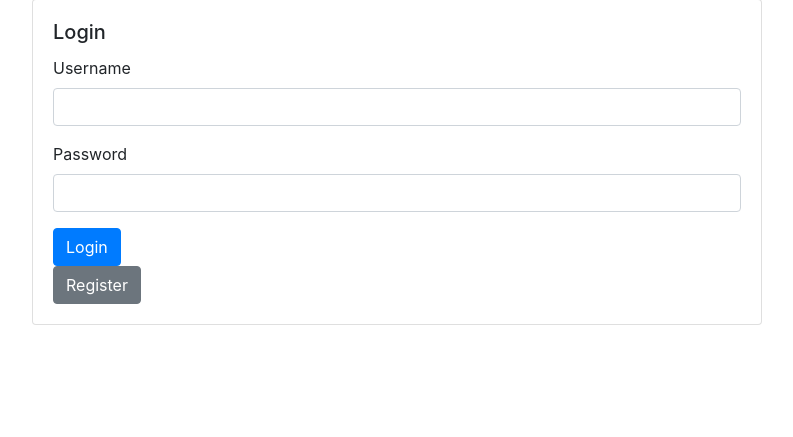
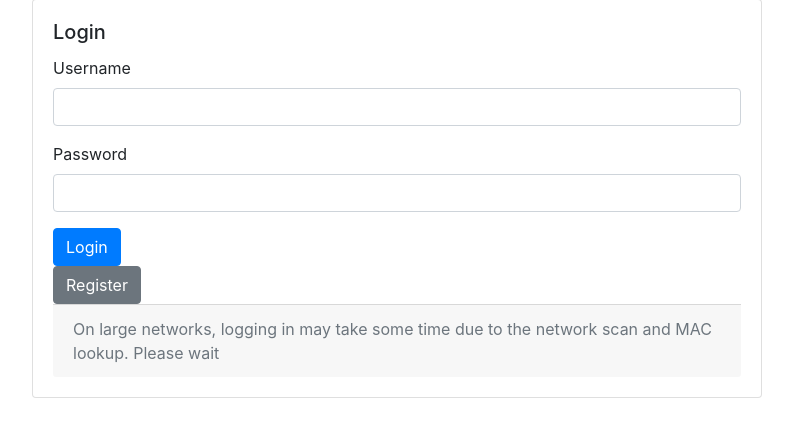
Before and after one commit to RebSheb/comp3000-project, a Flask app: page /login in a window 1280 px wide. Shown: the part 57-494 px from the top of the page, without its empty margins (243-1036 px from the left). Run offline with Flask 2, Linux system fonts and the light colour scheme; some libraries are stand-ins or nearby versions.

Commit message:
Friendly message on login page about long wait times on login

```diff
--- a/Website/console/templates/login.jinja2
+++ b/Website/console/templates/login.jinja2
@@ -30,6 +30,9 @@
                 <a class="card-link" href={{ url_for('register') }}>
                     <button class="btn btn-secondary">Register</button>
                 </a>
+                <div class="card-footer text-muted">
+                    On large networks, logging in may take some time due to the network scan and MAC lookup. Please wait
+                </div>
             </div>
         </div>
     </div>
```
